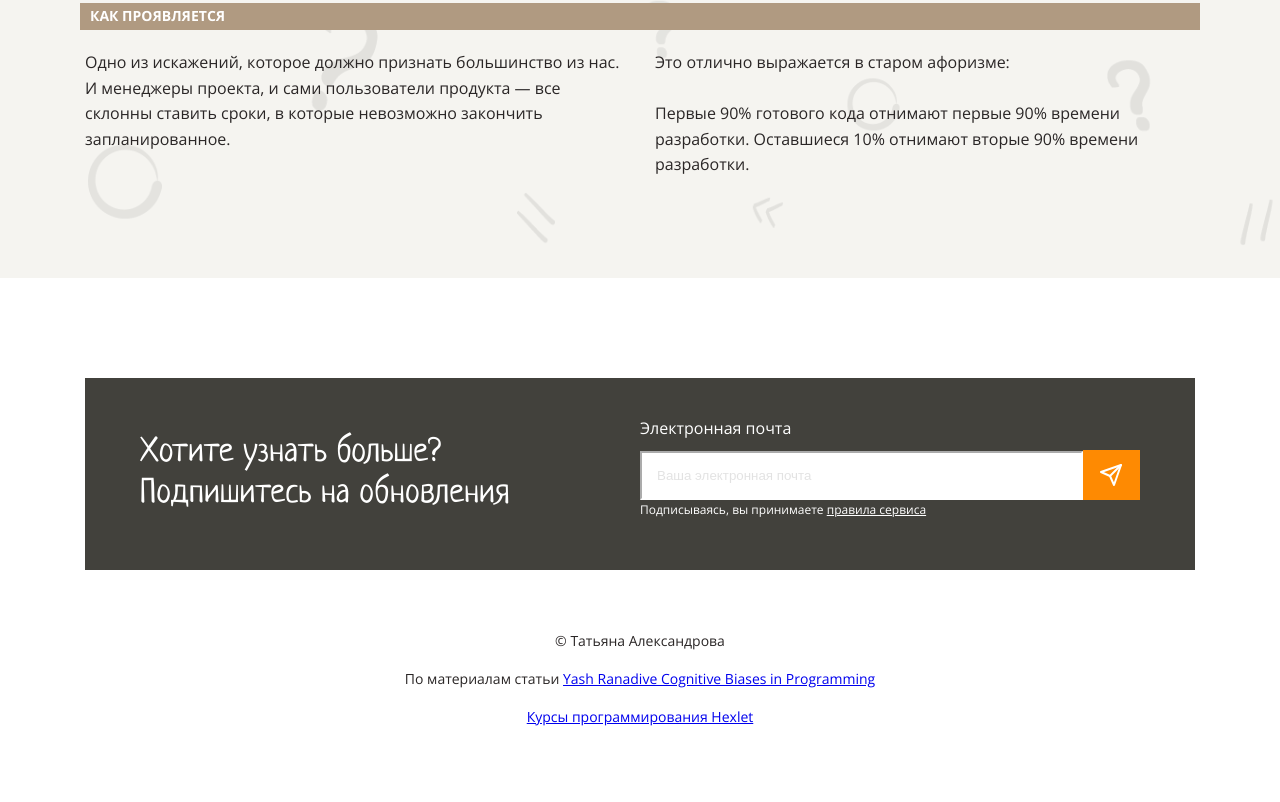
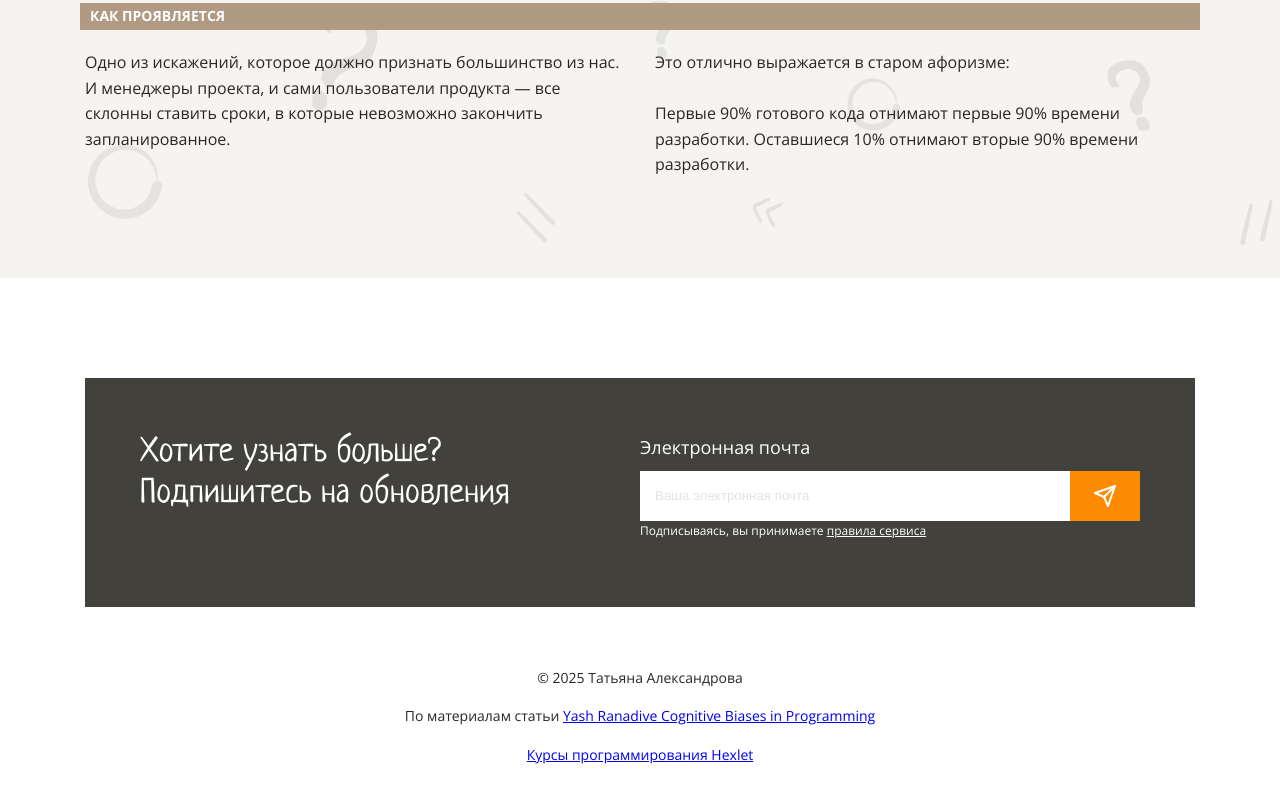
Before and after one commit to TanyaAl/layout-designer-project-58, a website: page src/index.html in a window 1280 px wide. Shown: the part 6882-7684 px from the top of the page. Drawn offline with Linux system fonts and the light colour scheme.

Commit message:
fixFooterContent

```diff
--- a/src/index.html
+++ b/src/index.html
@@ -248,7 +248,7 @@
                 </div>
             </div>
             <div class="footer-links">
-                <p class="footer-text">© Татьяна Александрова</p>
+                <p class="footer-text">© 2025 Татьяна Александрова</p>
                 <p class="footer-text">По материалам статьи <a
                         href="https://medium.com/hackernoon/cognitive-biases-in-programming-5e937707c27b">Yash Ranadive
                         Cognitive Biases in Programming</a></p>
--- a/src/styles/style.css
+++ b/src/styles/style.css
@@ -146,8 +146,8 @@ label {
     display: flex;
     flex-direction: column;
     align-items: center;
+    z-index: 0;
     /* min-height: 814px; */
-    z-index: 0;
 }
 
 #preview-image img {
@@ -305,18 +305,32 @@ section img {
 
 /* footer {
     border: 3px solid red;
+    align-items: center;
 } */
 
 /* footer .content {
     margin-bottom: 0px;
 } */
 
+footer {
+    padding: 100px 0;
+    margin: 0 auto;
+}
+
+footer .content {
+    max-width: 1110px;
+    margin: 0 auto;
+    padding: 0;
+}
+
 .footer {
     display: flex;
     flex-direction: row;
     justify-content: space-between;
     padding: 55px;
-    /* margin-top: 100px; */
+    /* margin: 100px 0px auto; */
+    /* gap: 122px; */
+    /* width: 1110px;/ */
     /* border: 3px solid green; */
 }
 
@@ -334,8 +348,10 @@ section img {
 .subscribe-input {
     display: inline-block;
     padding: 15px;
-    border-color: #FFFFFF;
+    border: none;
     width: 100%;
+    height: 50px;
+    box-sizing: border-box;
 }
 
 .subscribe-form {
@@ -344,14 +360,16 @@ section img {
     flex-direction: column;
     justify-content: center;
     width: 100%;
-    height: 50px;
 }
 
 .subscribe-btn {
-    position: relative;
-    left: 0px;
-    padding: 0;
-    border: 0;
+    height: 50px;
+    width: 70px;
+    position: absolute;
+    top: 38px;
+    right: 0px;
+    border: none;
+    outline: none;
     height: 50px;
     width: 70px;
 }
@@ -372,6 +390,8 @@ section img {
 
 .footer-form label {
     margin-bottom: 9px;
+    font-size: 18px;
+    /* line-height: 1.6; */
 }
 
 .input-and-button {
@@ -382,6 +402,7 @@ section img {
 
 .text-agreement {
     font-size: 12px;
+    /* line-height: 1.6; */
 }
 
 .link-text-agreement {
```
